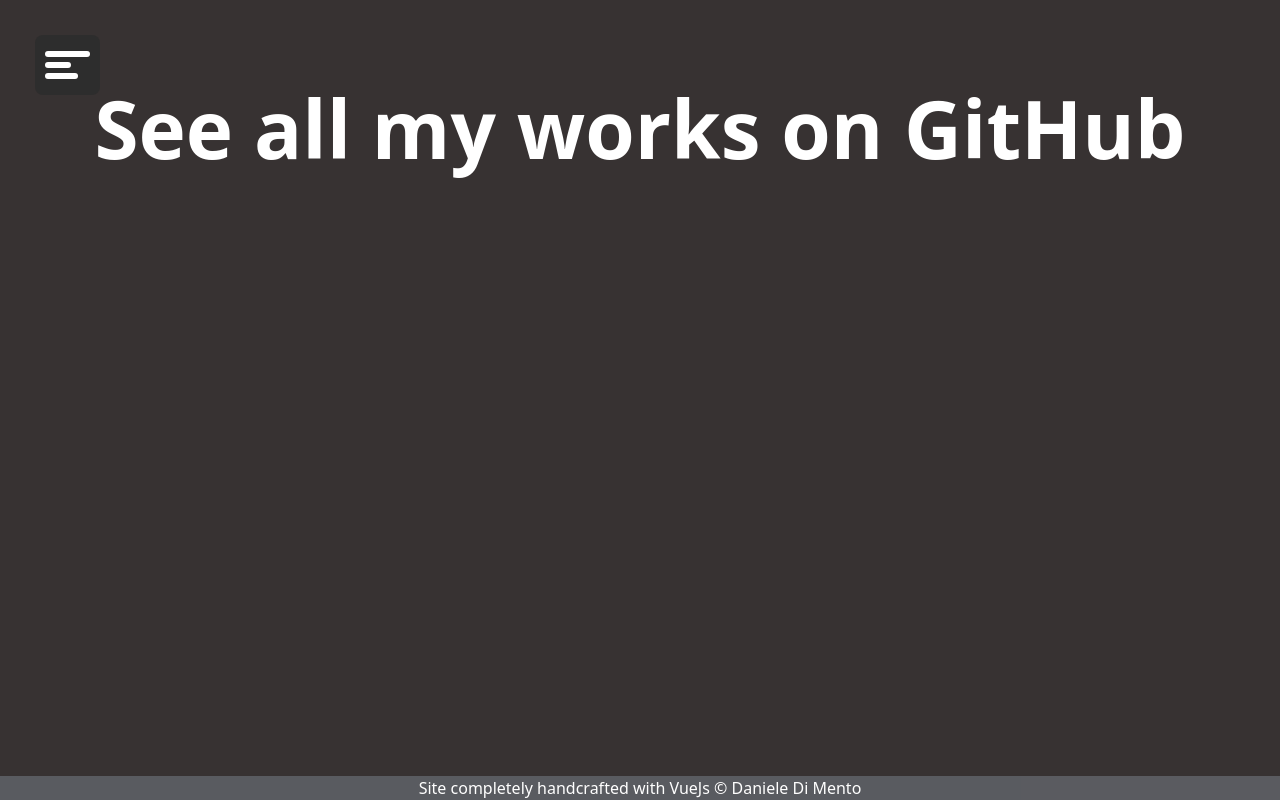
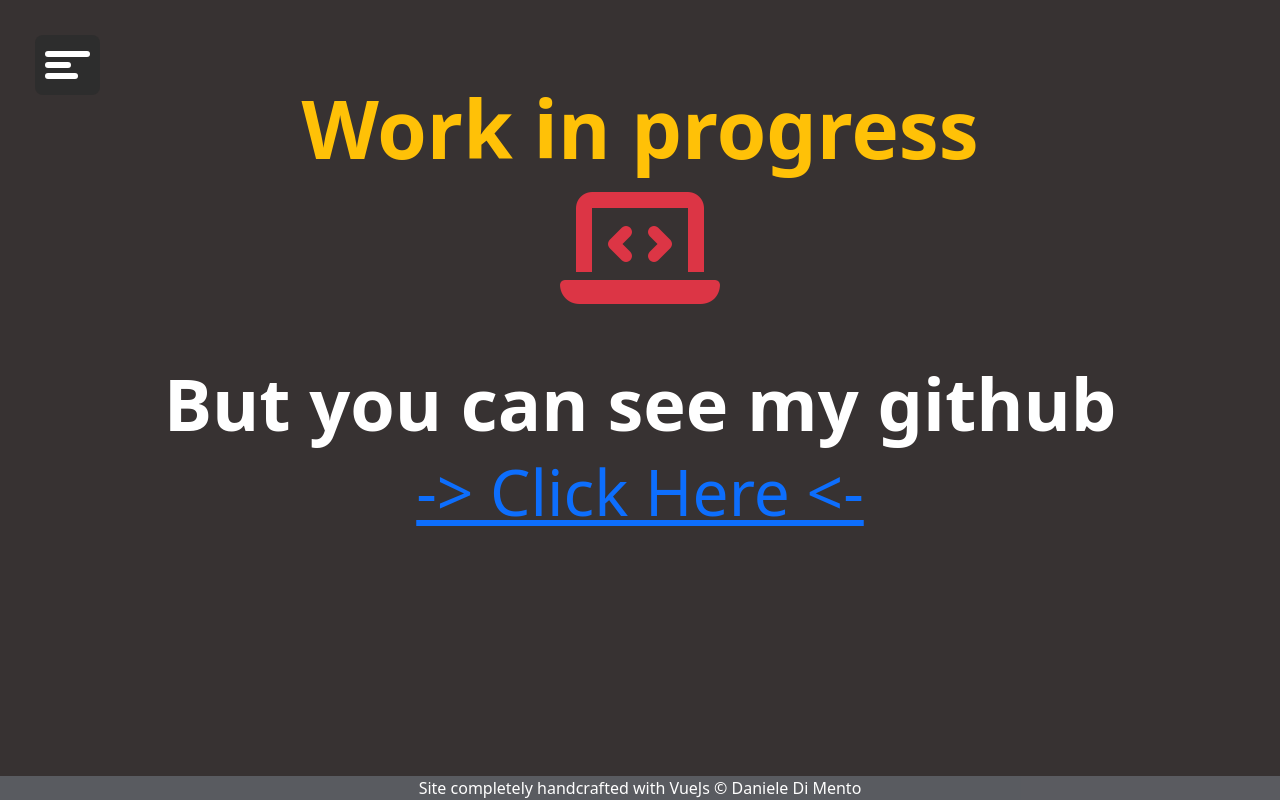
Before and after one commit to Fernweh99/portfolio, a Vue app: page /portfolio/works in a window 1280 px wide. Built offline with nearby package versions, Linux system fonts and the light colour scheme.

Commit message:
work in progress on WorkPage

```diff
--- a/src/views/WorksPage.vue
+++ b/src/views/WorksPage.vue
@@ -1,7 +1,10 @@
 <template>
   <div id="works">
     <div class="container text-center">
-      <h1 class="display-1">See all my works on GitHub</h1>
+      <h1 class="display-1 text-warning">Work in progress</h1>
+      <i class="fa-solid fa-laptop-code text-danger fa-8x"></i>
+      <h1 class="display-2 mt-5">But you can see my github</h1>
+      <a href="https://github.com/Fernweh99" class="display-3 text-primary">-> Click Here &lt;-</a>
     </div>
   </div>
 </template>
```
